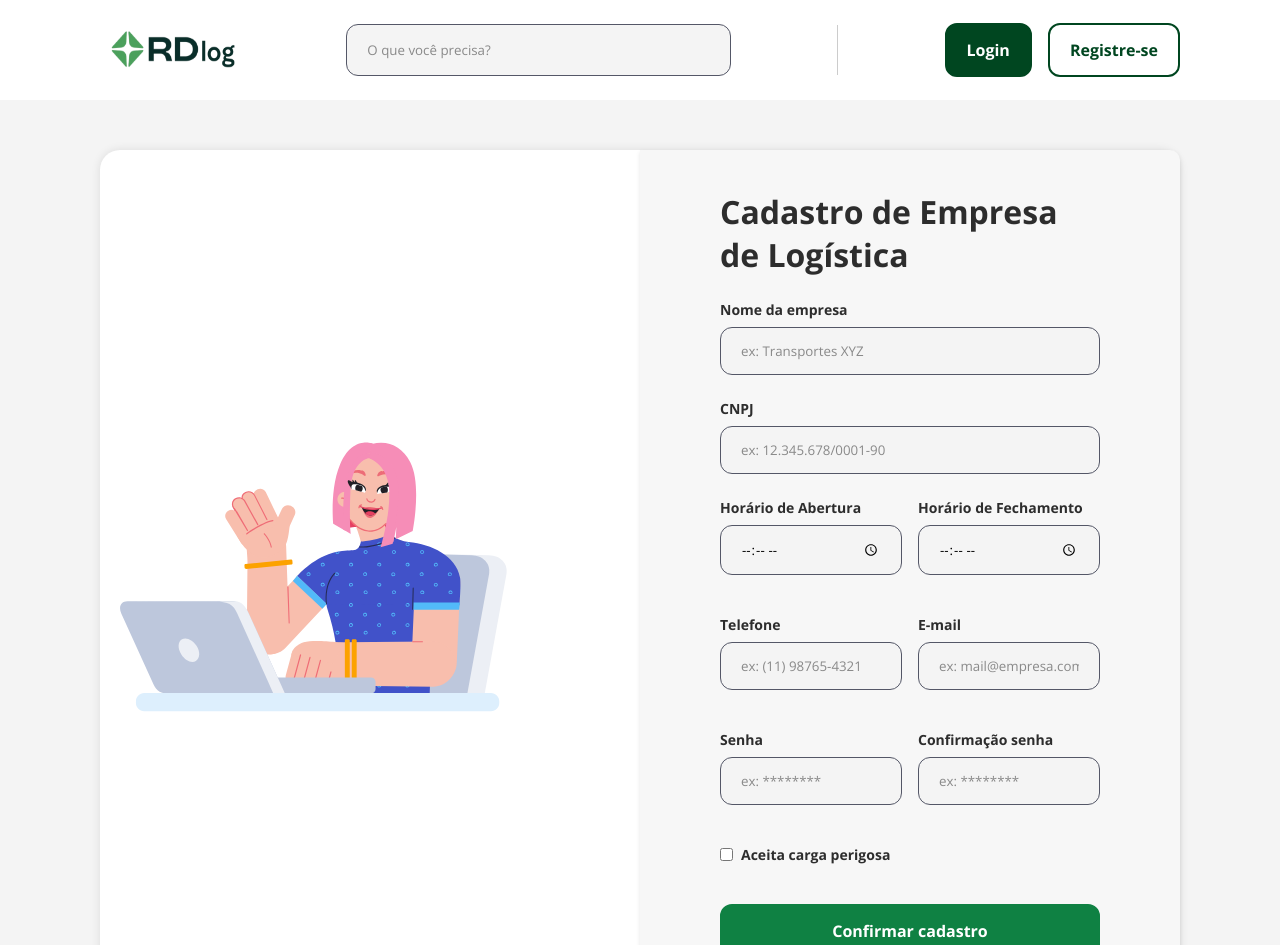
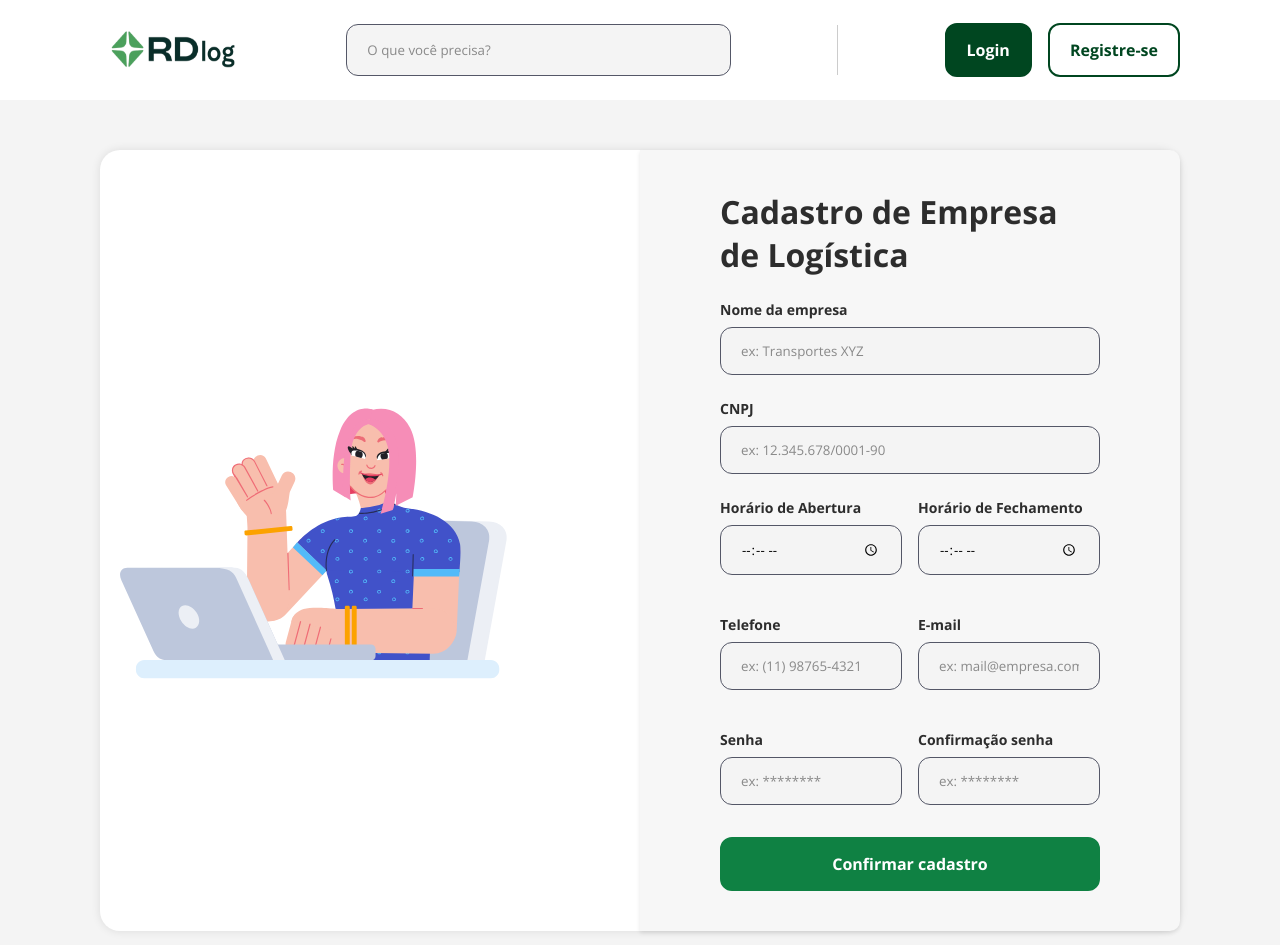
Before and after one commit to pmagalhaes2/rd-log-frontend, a React (Create React App) app: page /register in a window 1280 px wide. Shown: the top 945 px of the page. Built offline with nearby package versions, Linux system fonts and the light colour scheme; some icons are missing.

Commit message:
chore: remove acecepts dangerous loads field

```diff
--- a/src/pages/Register/Register.jsx
+++ b/src/pages/Register/Register.jsx
@@ -17,7 +17,6 @@ function Register() {
   const phoneNumberRef = useRef(null);
   const emailRef = useRef(null);
   const passwordRef = useRef(null);
-  const acceptsDangerousLoadsRef = useRef(null);
 
   const [isLoading, setIsLoading] = useState(false);
   const [error, setError] = useState(false);
@@ -40,8 +39,7 @@ function Register() {
       closing_hours: formatTime(closingHoursRef.current.value),
       phone_number: phoneNumberRef.current.value,
       email: emailRef.current.value,
-      password: passwordRef.current.value,
-      accepts_dangerous_loads: acceptsDangerousLoadsRef.current.checked,
+      password: passwordRef.current.value
     };
 
     if (
@@ -62,7 +60,6 @@ function Register() {
 
         if (response) {
           setError(false);
-          setMessage("Cadastro realizado com sucesso!");
           nameRef.current.value = "";
           cnpjRef.current.value = "";
           openingHoursRef.current.value = "";
@@ -70,7 +67,6 @@ function Register() {
           phoneNumberRef.current.value = "";
           emailRef.current.value = "";
           passwordRef.current.value = "";
-          acceptsDangerousLoadsRef.current.checked = false;
 
           setShowPopup(!showPopup);
         } else {
@@ -92,7 +88,6 @@ function Register() {
     <div className={styles.container}>
       <div className={styles["register-container"]}>
         <img src={welcomeImage} alt="Imagem de boas vindas" />
-        {message && <Message message={message} isError={error} />}
         <form onSubmit={handleSubmit}>
           <h1>Cadastro de Empresa de Logística</h1>
           <Input
@@ -151,16 +146,7 @@ function Register() {
               placeholder="ex: ********"
             />
           </div>
-          <div className={styles["form-row"]}>
-            <label>
-              <input
-                type="checkbox"
-                name="accepts_dangerous_loads"
-                ref={acceptsDangerousLoadsRef}
-              />
-              Aceita carga perigosa
-            </label>
-          </div>
+          {message && <Message message={message} isError={error} />}
           <Button
             type="submit"
             disabled={isLoading}
--- a/src/pages/UserProfileForm/UserProfileForm.jsx
+++ b/src/pages/UserProfileForm/UserProfileForm.jsx
@@ -23,7 +23,6 @@ function UserProfileForm() {
   const phoneNumberRef = useRef(null);
   const emailRef = useRef(null);
   const passwordRef = useRef(null);
-  const acceptsDangerousLoadsRef = useRef(null);
 
   const [isLoading, setIsLoading] = useState(false);
   const [error, setError] = useState(false);
@@ -57,7 +56,6 @@ function UserProfileForm() {
       closing_hours: formatTime(closingHoursRef.current.value),
       phone_number: phoneNumberRef.current.value,
       email: emailRef.current.value,
-      accepts_dangerous_loads: acceptsDangerousLoadsRef.current.checked,
       password: passwordRef.current.value,
     };
 
@@ -143,14 +141,6 @@ function UserProfileForm() {
               label={"Senha"}
               defaultValue={previousData.password}
             />
-            <label>
-              <input
-                type="checkbox"
-                name="accepts_dangerous_loads"
-                ref={acceptsDangerousLoadsRef}
-              />
-              Aceita carga perigosa
-            </label>
             <Button
               type="submit"
               disabled={isLoading}
```
